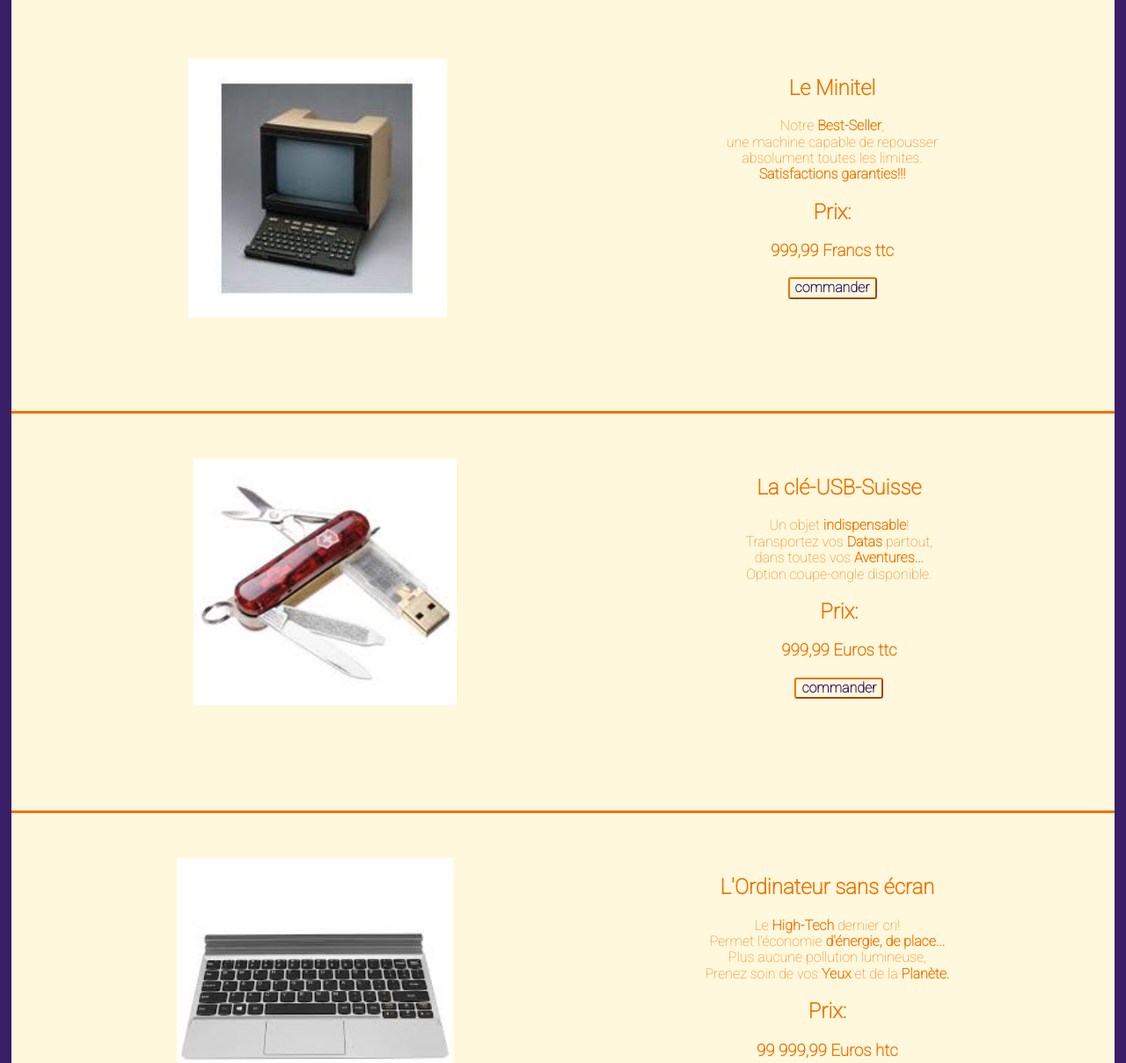
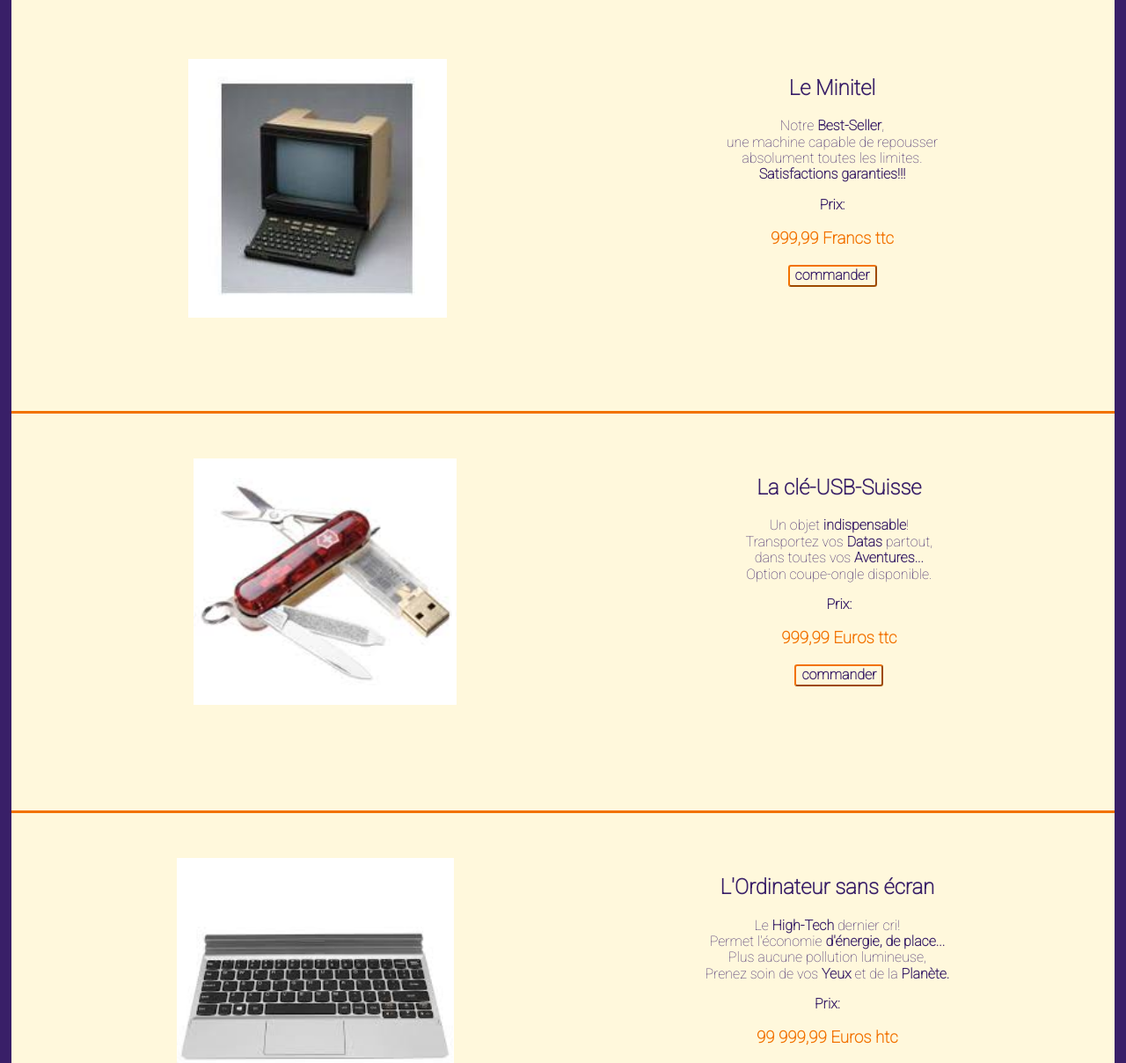
Before and after one commit to 22101986/Terre_De_Geek, a website built with Parcel: page index.html in a window 1280 px wide. Shown: the part 229-1437 px from the top of the page at 88% size. Built offline with nearby package versions, Linux system fonts and the light colour scheme; a web font is replaced by a local one.

Commit message:
version_tablette

```diff
--- a/css/main.css
+++ b/css/main.css
@@ -86,7 +86,7 @@ textarea {
 /* ####################### mon CSS ######################## */
 
 body {
-  background-color: white;
+  background-color: #391F68;
   text-align: center;
   font-family: 'Roboto', sans-serif;
 }
@@ -127,14 +127,8 @@ nav>div>a {
 nav>aside>a {
   color: #F27200;
 }
-body {
-  background-color: #391F68;
-}
 
-nav>div>a {
-  padding: 0.2em;
-  margin: 0.2em;
-}
+
 nav>aside>a {
   padding: 0.2em;
   margin: 0.2em;
@@ -146,6 +140,13 @@ main {
   width: 98%;
   background-color: cornsilk;
 }
+.block_text {
+  color: #391F68;
+}
+.price {
+  color: #F27200;
+}
+
 main>h1 {
   color: #F27200;
   font-family: "ephesis";
--- a/index.html
+++ b/index.html
@@ -62,8 +62,8 @@
          une machine capable de repousser <br>
          absolument toutes les limites. <br>
           <strong>Satisfactions garanties!!!</strong></p>
-        <h2>Prix:</h2>
-           <h3>999,99 Francs ttc</h3>
+        <p><strong>Prix:</strong></p>
+           <h3 class="price">999,99 Francs ttc</h3>
            <button class="button"><strong>commander</strong></button>
       </section>
     </div>
@@ -75,21 +75,21 @@
         Transportez vos <strong>Datas</strong> partout, <br>
         dans toutes vos <strong>Aventures...</strong> <br>
         Option coupe-ongle disponible.</p>
-        <h2>Prix:</h2>
-          <h3>999,99 Euros ttc</h3>
+        <p><strong>Prix:</strong></p>
+          <h3 class="price">999,99 Euros ttc</h3>
           <button class="button"><strong>commander</strong></button>
       </section>
     </div>
     <div class ="flex article">
       <a href="#"><img src="cpt_without_screen.jpg" alt=""></a>
-      <section class="block-text">
+      <section class="block_text">
         <h2>L'Ordinateur sans écran</h2>
         <p>Le <strong>High-Tech</strong> dernier cri! <br>
         Permet l'économie <strong>d'énergie, de place...</strong> <br>
         Plus aucune pollution lumineuse, <br>
         Prenez soin de vos <strong>Yeux</strong> et de la <strong>Planète.</strong></p>
-        <h2>Prix:</h2>
-          <h3>99 999,99 Euros htc</h3>
+        <p><strong>Prix:</strong></p>
+          <h3 class="price">99 999,99 Euros htc</h3>
           <button class="button"><strong>commander</strong></button>
       </section>
     </div>
```
